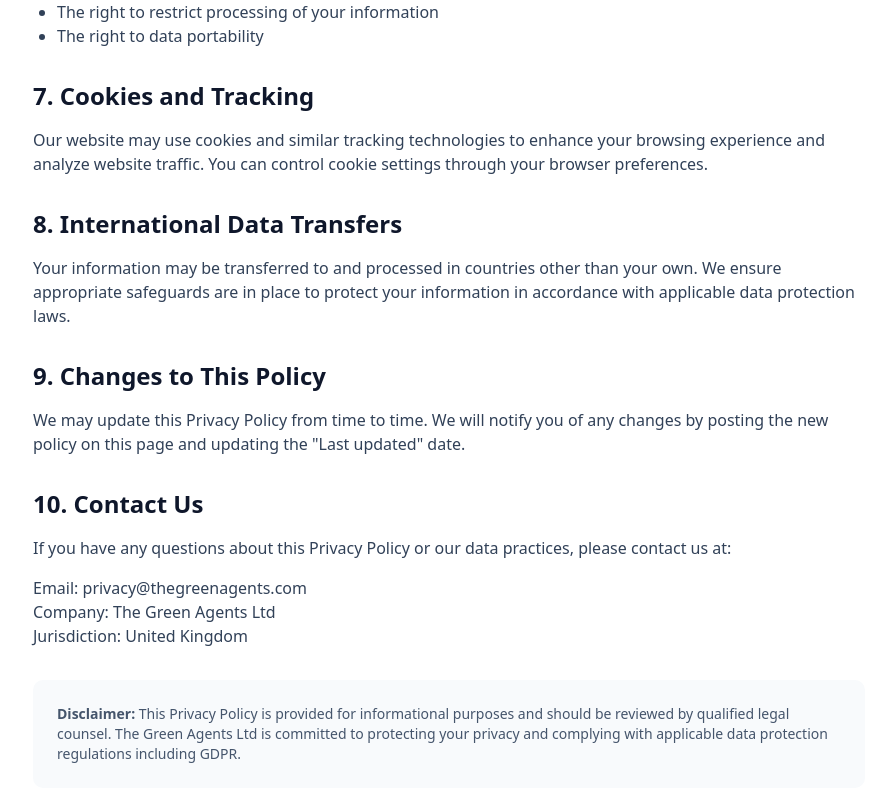
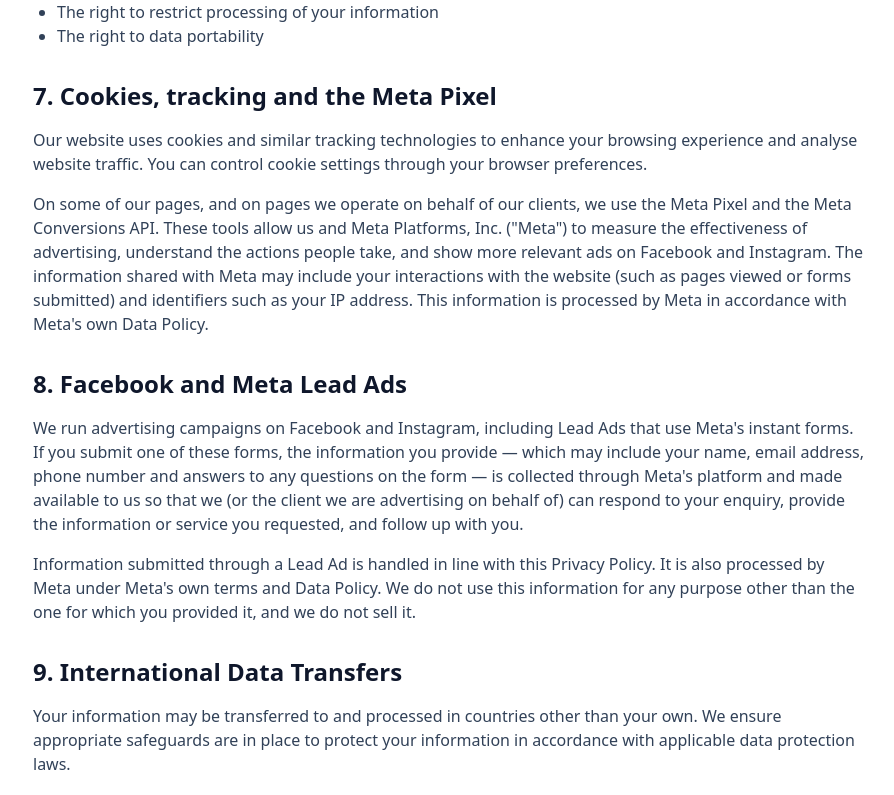
Before and after one commit to H6gvbhYujnhwP/thegreenagents, a React (Vite) app: page /privacy-policy in a window 1280 px wide. Shown: the part 1485-2280 px from the top of the page, without its empty margins (191-1085 px from the left). Built offline with nearby package versions, Linux system fonts and the light colour scheme.

Commit message:
Update PrivacyPolicy.jsx

```diff
--- a/src/components/PrivacyPolicy.jsx
+++ b/src/components/PrivacyPolicy.jsx
@@ -16,7 +16,7 @@
             Back to Website
           </Button>
           <h1 className="text-4xl font-bold text-slate-900 mb-4">Privacy Policy</h1>
-          <p className="text-slate-600">Last updated: January 18, 2025</p>
+          <p className="text-slate-600">Last updated: 24 June 2026</p>
         </div>
 
         <div className="prose prose-slate max-w-none">
@@ -91,30 +91,43 @@
           </section>
 
           <section className="mb-8">
-            <h2 className="text-2xl font-semibold text-slate-900 mb-4">7. Cookies and Tracking</h2>
+            <h2 className="text-2xl font-semibold text-slate-900 mb-4">7. Cookies, tracking and the Meta Pixel</h2>
             <p className="text-slate-700 mb-4">
-              Our website may use cookies and similar tracking technologies to enhance your browsing experience and analyze website traffic. You can control cookie settings through your browser preferences.
+              Our website uses cookies and similar tracking technologies to enhance your browsing experience and analyse website traffic. You can control cookie settings through your browser preferences.
+            </p>
+            <p className="text-slate-700 mb-4">
+              On some of our pages, and on pages we operate on behalf of our clients, we use the Meta Pixel and the Meta Conversions API. These tools allow us and Meta Platforms, Inc. ("Meta") to measure the effectiveness of advertising, understand the actions people take, and show more relevant ads on Facebook and Instagram. The information shared with Meta may include your interactions with the website (such as pages viewed or forms submitted) and identifiers such as your IP address. This information is processed by Meta in accordance with Meta's own Data Policy.
             </p>
           </section>
 
           <section className="mb-8">
-            <h2 className="text-2xl font-semibold text-slate-900 mb-4">8. International Data Transfers</h2>
+            <h2 className="text-2xl font-semibold text-slate-900 mb-4">8. Facebook and Meta Lead Ads</h2>
+            <p className="text-slate-700 mb-4">
+              We run advertising campaigns on Facebook and Instagram, including Lead Ads that use Meta's instant forms. If you submit one of these forms, the information you provide — which may include your name, email address, phone number and answers to any questions on the form — is collected through Meta's platform and made available to us so that we (or the client we are advertising on behalf of) can respond to your enquiry, provide the information or service you requested, and follow up with you.
+            </p>
+            <p className="text-slate-700 mb-4">
+              Information submitted through a Lead Ad is handled in line with this Privacy Policy. It is also processed by Meta under Meta's own terms and Data Policy. We do not use this information for any purpose other than the one for which you provided it, and we do not sell it.
+            </p>
+          </section>
+
+          <section className="mb-8">
+            <h2 className="text-2xl font-semibold text-slate-900 mb-4">9. International Data Transfers</h2>
             <p className="text-slate-700 mb-4">
               Your information may be transferred to and processed in countries other than your own. We ensure appropriate safeguards are in place to protect your information in accordance with applicable data protection laws.
             </p>
           </section>
 
           <section className="mb-8">
-            <h2 className="text-2xl font-semibold text-slate-900 mb-4">9. Changes to This Policy</h2>
+            <h2 className="text-2xl font-semibold text-slate-900 mb-4">10. Changes to This Policy</h2>
             <p className="text-slate-700 mb-4">
               We may update this Privacy Policy from time to time. We will notify you of any changes by posting the new policy on this page and updating the "Last updated" date.
             </p>
           </section>
 
           <section className="mb-8">
-            <h2 className="text-2xl font-semibold text-slate-900 mb-4">10. Contact Us</h2>
+            <h2 className="text-2xl font-semibold text-slate-900 mb-4">11. Contact us and data deletion requests</h2>
             <p className="text-slate-700 mb-4">
-              If you have any questions about this Privacy Policy or our data practices, please contact us at:
+              If you have any questions about this Privacy Policy or our data practices, or if you would like us to access, correct or delete the personal information we hold about you — including any information you submitted through a Facebook or Instagram Lead Ad — please contact us using the details below. We will action verified deletion requests within 30 days.
             </p>
             <p className="text-slate-700">
               Email: privacy@thegreenagents.com<br />
```
